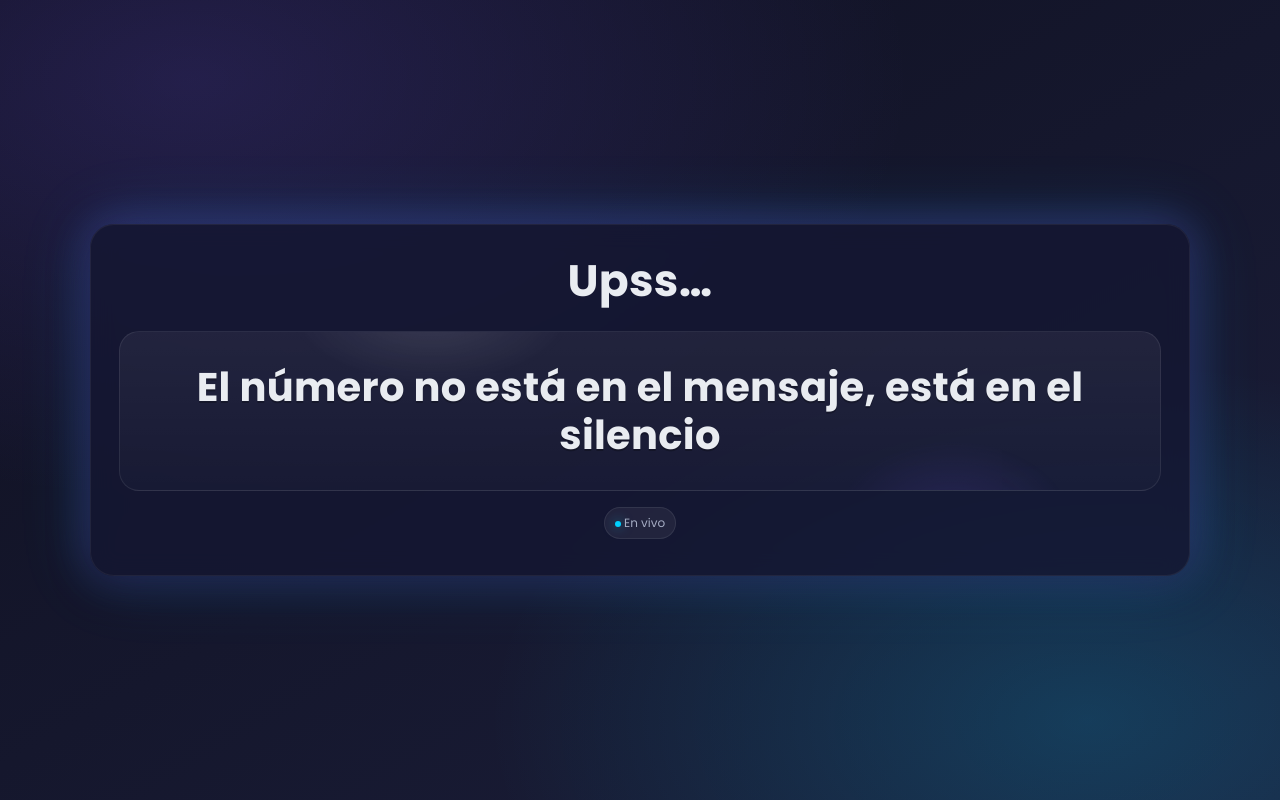
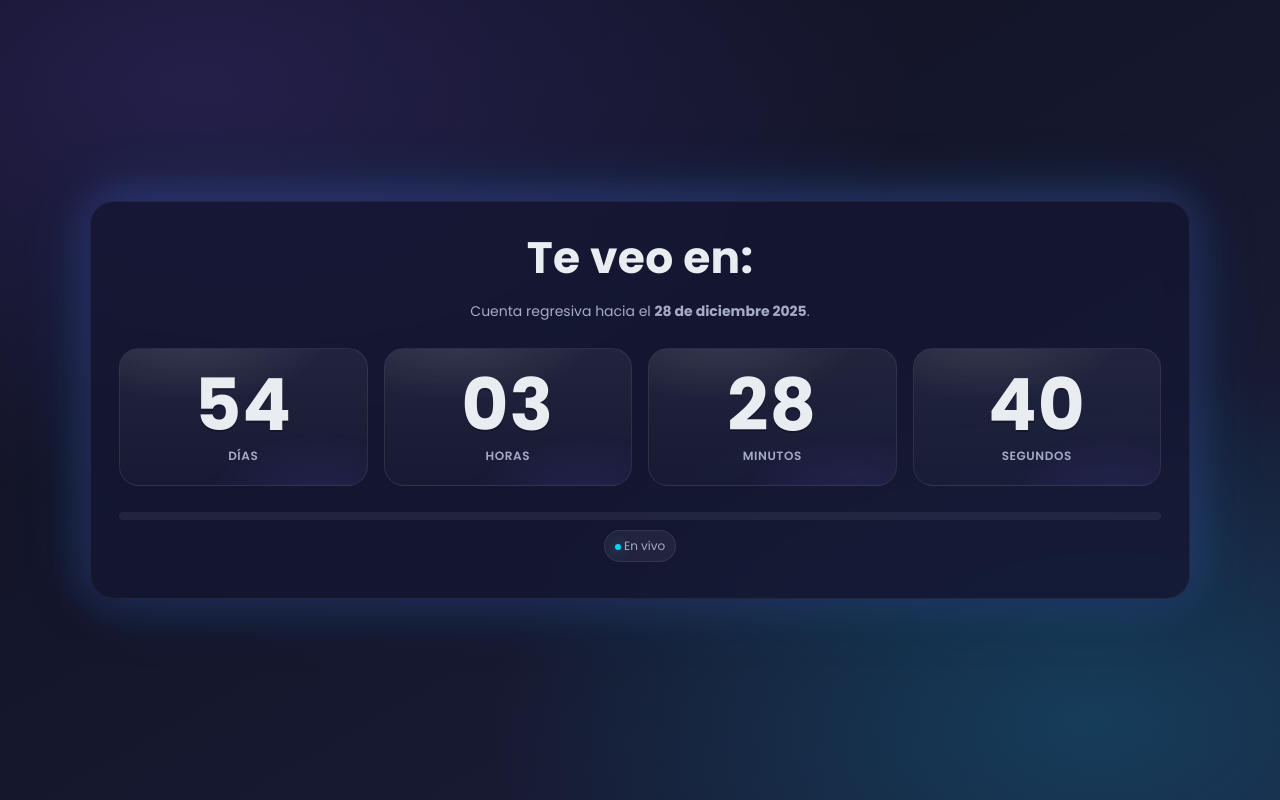
Before and after one commit to Fravier3/ConteoRegresivo, a plain HTML site: page index.html in a window 1280 px wide. Drawn offline with Linux system fonts and the light colour scheme.

Commit message:
Replace old countdown with new target date

```diff
--- a/index.html
+++ b/index.html
@@ -1,11 +1,9 @@
-
-
 <!DOCTYPE html>
 <html lang="es">
 <head>
   <meta charset="utf-8" />
   <meta name="viewport" content="width=device-width, initial-scale=1" />
-  <title>... ???</title>
+  <title>Para verte solo faltan:</title>
   <link rel="preconnect" href="https://fonts.gstatic.com" crossorigin>
   <link href="https://fonts.googleapis.com/css2?family=Poppins:wght@300;400;600;700&display=swap" rel="stylesheet">
   <style>
@@ -25,8 +23,7 @@
       margin:0;
       font-family:"Poppins", system-ui, -apple-system, Segoe UI, Roboto, "Helvetica Neue", Arial, "Noto Sans", "Apple Color Emoji", "Segoe UI Emoji";
       color:var(--text);
-      background:
-        radial-gradient(1200px 700px at 15% 10%, rgba(124,92,255,.18), transparent 60%),
+      background: radial-gradient(1200px 700px at 15% 10%, rgba(124,92,255,.18), transparent 60%),
                   radial-gradient(1000px 600px at 85% 90%, rgba(0,209,255,.18), transparent 60%),
                   linear-gradient(150deg, var(--bg1), var(--bg2));
       display:flex;align-items:center;justify-content:center;
@@ -44,6 +41,10 @@
       overflow:hidden;
     }
 
+    #nowLabel {
+      display: none;
+    }
+
     .title{
       font-size: clamp(26px, 4vw, 44px);
       font-weight: 700;
@@ -58,108 +59,158 @@
       margin:0 0 26px;
       font-size:clamp(12px,1.8vw,14px);
     }
-
-    /* Mensaje principal */
-    .message{
-      display:flex;align-items:center;justify-content:center;
-      text-align:center;
-      min-height: 160px;
-      border-radius:20px;
-      padding:28px 20px;
+    .grid{
+      display:grid;
+      grid-template-columns: repeat(4, minmax(120px, 1fr));
+      gap:16px;
+    }
+    @media (max-width:720px){
+      .grid{ grid-template-columns: repeat(2, minmax(120px, 1fr)); }
+    }
+    .unit{
+      position:relative;
       background: linear-gradient(180deg, rgba(255,255,255,.06), rgba(255,255,255,.02));
       border:1px solid rgba(255,255,255,.08);
-      position:relative;
+      border-radius:20px;
+      padding:20px 16px;
+      text-align:center;
       overflow:hidden;
     }
-    .message:before{
+    .unit:before{ /* soft sheen */
       content:""; position:absolute; inset:-2px; pointer-events:none;
-      background:
-        radial-gradient(240px 120px at 30% -10%, rgba(255,255,255,.18), transparent 60%),
+      background: radial-gradient(240px 120px at 30% -10%, rgba(255,255,255,.18), transparent 60%),
                   radial-gradient(200px 140px at 80% 120%, rgba(124,92,255,.25), transparent 60%);
       opacity:.6;
     }
-    .message-text{
+    .value{
       font-variant-numeric: tabular-nums;
-      font-size: clamp(22px, 3.8vw, 40px);
-      font-weight:700;
-      line-height:1.2;
-      letter-spacing:.3px;
+      font-size: clamp(38px, 7.5vw, 72px);
+      font-weight: 700;
+      line-height:1;
+      letter-spacing: 1px;
       text-shadow: 0 2px 0 rgba(0,0,0,.25);
       animation: pop .8s ease both;
     }
-
+    .label{
+      margin-top:6px;
+      font-weight:600;
+      letter-spacing:.6px;
+      text-transform:uppercase;
+      font-size:12px;
+      color: var(--muted);
+    }
     @keyframes pop { from{ transform: translateY(6px); opacity:.4 } to{ transform: translateY(0); opacity:1 } }
 
+    .bar{
+      margin: 26px 0 6px; height:8px; border-radius:999px; background:rgba(255,255,255,.06);
+      overflow:hidden; position:relative;
+    }
+    .bar > span{
+      position:absolute; inset:0; transform-origin:left center;
+      background: linear-gradient(90deg, var(--accent), var(--accent-2));
+      box-shadow: var(--glow);
+    }
     .footer{
       display:flex; gap:10px; align-items:center; justify-content:center;
-      color:var(--muted); font-size:12px; margin-top:16px;
+      color:var(--muted); font-size:12px; margin-top:10px;
     }
     .badge{
       padding:6px 10px; border-radius:999px; background:rgba(255,255,255,.06); border:1px solid rgba(255,255,255,.08);
     }
     .dot{width:6px; height:6px; border-radius:50%; background:var(--accent-2); display:inline-block; box-shadow:0 0 12px rgba(0,209,255,.6)}
-
-    /* Ocultamos cualquier rastro del reloj previo */
-    #nowLabel{ display:none; }
   </style>
 </head>
 <body>
   <div class="wrap">
     <div class="card">
-      <h1 class="title">Upss…</h1>
-      <p class="subtitle"></p>
+      <h1 class="title">Te veo en:</h1>
+      <p class="subtitle" id="targetLabel">Cuenta regresiva hacia el <strong>28 de diciembre 2025</strong>.</p>
 
-      <div class="message">
-        <div class="message-text" id="msg">Cargando…</div>
+      <div class="grid" aria-live="polite" aria-atomic="true">
+        <div class="unit"><div class="value" id="days">0</div><div class="label">Días</div></div>
+        <div class="unit"><div class="value" id="hours">0</div><div class="label">Horas</div></div>
+        <div class="unit"><div class="value" id="minutes">0</div><div class="label">Minutos</div></div>
+        <div class="unit"><div class="value" id="seconds">0</div><div class="label">Segundos</div></div>
+      </div>
+
+      <div class="bar" role="progressbar" aria-label="Progreso hacia la fecha" aria-valuemin="0" aria-valuemax="100" aria-valuenow="0">
+        <span id="barFill" style="transform:scaleX(0)"></span>
       </div>
 
       <div class="footer">
         <span class="badge"><span class="dot"></span> En vivo</span>
+        <span id="nowLabel">Sincronizando…</span>
       </div>
     </div>
   </div>
 
   <script>
     (function(){
-      // --- Utilidades de zona horaria (Puerto Rico es UTC-4 todo el año, sin DST) ---
-      function nowPR(){
-        const now = new Date();
-        const offsetHours = -4 - (now.getTimezoneOffset()/60); // PR (-4) menos la zona local
-        return new Date(now.getTime() + offsetHours*3600*1000);
+      // Puerto Rico no usa horario de verano; su zona es UTC-4 todo el año.
+      // Objetivo: 28 de diciembre de 2025 a las 00:00:00 hora de PR == 28 de diciembre 04:00:00 UTC
+      const targetUTC = Date.UTC(2025, 11, 28, 4, 0, 0); // meses 0-indexados (12 -> 11)
+      const target = new Date(targetUTC);
+
+      const $ = (id)=>document.getElementById(id);
+      const daysEl=$('days'), hoursEl=$('hours'), minutesEl=$('minutes'), secondsEl=$('seconds');
+      const bar=$('barFill');
+      const nowLabel=$('nowLabel');
+
+      // Para el progreso, tomamos el momento de carga como inicio
+      const start = new Date();
+      const totalMs = target - start;
+
+      function pad(n){ return n.toString().padStart(2,'0'); }
+
+      function formatLocal(dt){
+        try{
+          return new Intl.DateTimeFormat(undefined, { dateStyle:'full', timeStyle:'medium' }).format(dt);
+        }catch(e){ return dt.toLocaleString(); }
       }
 
-      // Mapear día de la semana (0=Dom,1=Lun,...,6=Sáb) a mensaje
-      const M1 = "El número no está en el mensaje, está en el silencio";
-      const M2 = "Ya pasó antes, solo que lo olvidaste";
-      const M3 = "Este mensaje se autodestruirá cuando lo entiendas";
+      function tick(){
+        const now = new Date();
+        let diff = target - now; // en ms
 
-      function getMessageForDay(dow){
-        // Ciclo de 2 días y repetición:
-        // Lun-Mar -> M1
-        // Mié-Jue -> M2
-        // Vie-Sáb -> M3
-        // Dom     -> M1 (reinicio del ciclo)
-        if (dow === 1 || dow === 2 || dow === 0) return M1;      // Lun, Mar, Dom
-        if (dow === 3 || dow === 4) return M2;                   // Mié, Jue
-        return M3;                                               // Vie, Sáb
+        if (diff <= 0){
+          daysEl.textContent = '00';
+          hoursEl.textContent = '00';
+          minutesEl.textContent = '00';
+          secondsEl.textContent = '00';
+          bar.style.transform = 'scaleX(1)';
+          bar.parentElement.setAttribute('aria-valuenow','100');
+          $('targetLabel').innerHTML = '¡Llegó el momento!';
+          nowLabel.textContent = formatLocal(now);
+          clearInterval(timer);
+          return;
         }
 
-      const msgEl = document.getElementById('msg');
+        const sec = Math.floor(diff / 1000);
+        const days = Math.floor(sec / 86400);
+        const hours = Math.floor((sec % 86400) / 3600);
+        const minutes = Math.floor((sec % 3600) / 60);
+        const seconds = sec % 60;
 
-      function render(){
-        const pr = nowPR();
-        // Truco: usar el "día UTC" del tiempo ajustado para obtener el día real en PR
-        const dowPR = new Date(pr.getTime()).getUTCDay();
-        msgEl.textContent = getMessageForDay(dowPR);
+        daysEl.textContent = String(days).padStart(2,'0');
+        hoursEl.textContent = pad(hours);
+        minutesEl.textContent = pad(minutes);
+        secondsEl.textContent = pad(seconds);
+
+        // Progreso desde que se abrió la página
+        const elapsed = now - start;
+        const pct = Math.max(0, Math.min(1, elapsed / totalMs));
+        bar.style.transform = `scaleX(${pct})`;
+        bar.parentElement.setAttribute('aria-valuenow', String(Math.round(pct*100)));
+
+        nowLabel.textContent = 'Ahora: ' + formatLocal(now);
       }
 
-      render();
+      // Pintar de una
+      tick();
+      const timer = setInterval(tick, 1000);
 
-      // Actualiza cada minuto por si cambia el día estando abierta la página
-      setInterval(render, 60 * 1000);
-
-      // Al volver a la pestaña, refresca
-      document.addEventListener('visibilitychange', () => { if(!document.hidden) render(); });
+      // Seguridad por si el equipo se duerme / cambia de pestaña
+      document.addEventListener('visibilitychange', () => { if(!document.hidden) tick(); });
     })();
   </script>
 </body>
```
Lines whose indentation alone changed are shown as unchanged.
